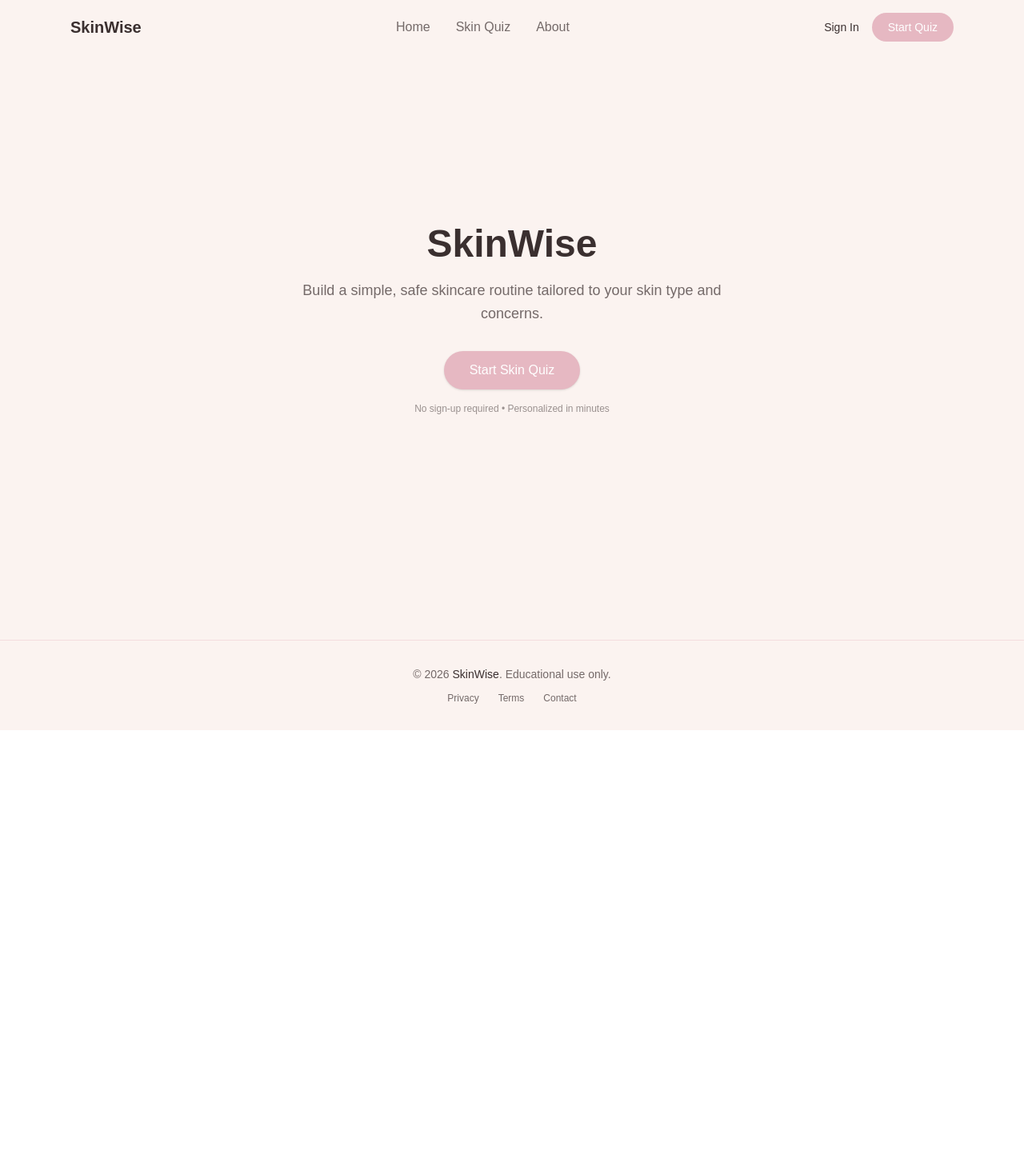
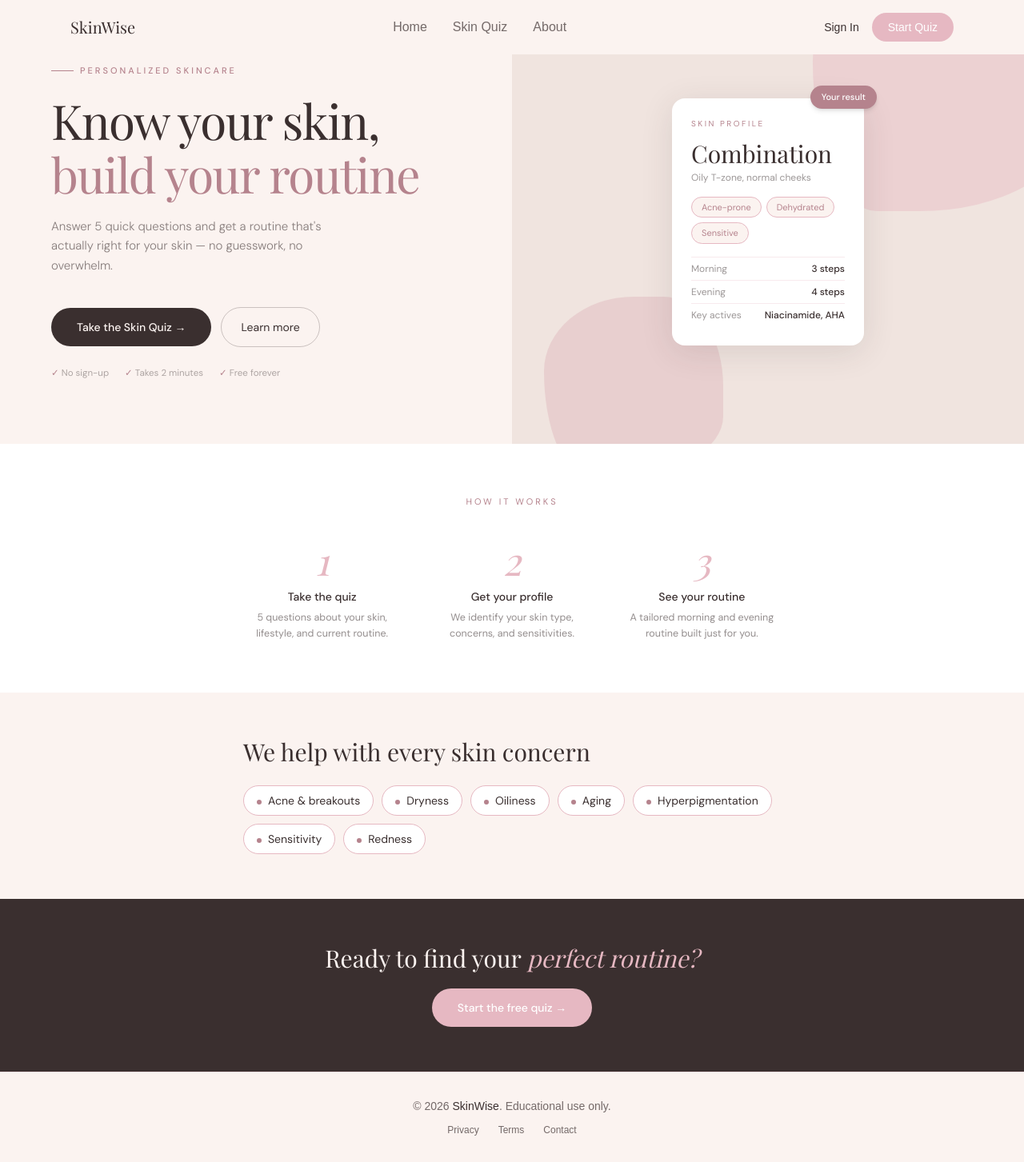
Before and after one commit to Shehnazdeep/SkinWise, a Next.js app: page / in a window 1280 px wide. Shown: the whole page at 80% size. Before the commit the page ends 913 px from the top, so only its background shows below. Built offline with nearby package versions, Linux system fonts and the light colour scheme.

Commit message:
UI/Layout of HomePage Updated

```diff
--- a/app/layout.tsx
+++ b/app/layout.tsx
@@ -1,23 +1,66 @@
+// import type { Metadata } from "next";
+// import { Geist, Geist_Mono } from "next/font/google";
+// import "./globals.css";
+
+// import Header from "@/components/Header";
+// import Footer from "@/components/Footer";
+
+// const geistSans = Geist({
+//   variable: "--font-geist-sans",
+//   subsets: ["latin"],
+// });
+
+// const geistMono = Geist_Mono({
+//   variable: "--font-geist-mono",
+//   subsets: ["latin"],
+// });
+
+// export const metadata: Metadata = {
+//   title: "SkinWise",
+//   description: "SkinWise helps you discover personalized skincare routines tailored to your skin type and concerns.",
+// };
+
+// export default function RootLayout({
+//   children,
+// }: Readonly<{
+//   children: React.ReactNode;
+// }>) {
+//   return (
+//     <html lang="en">
+//       <body
+//         className={`${geistSans.variable} ${geistMono.variable} antialiased`}
+//       >
+//         <Header />
+//         {children}
+//         <Footer />
+//       </body>
+//     </html>
+//   );
+// }
 import type { Metadata } from "next";
-import { Geist, Geist_Mono } from "next/font/google";
+import { DM_Sans, Playfair_Display } from "next/font/google";
 import "./globals.css";
 
 import Header from "@/components/Header";
 import Footer from "@/components/Footer";
 
-const geistSans = Geist({
-  variable: "--font-geist-sans",
+const dmSans = DM_Sans({
+  variable: "--font-dm-sans",
   subsets: ["latin"],
+  weight: ["300", "400", "500"],
 });
 
-const geistMono = Geist_Mono({
-  variable: "--font-geist-mono",
+const playfair = Playfair_Display({
+  variable: "--font-playfair",
   subsets: ["latin"],
+  weight: ["400", "600"],
+  style: ["normal", "italic"],
 });
 
 export const metadata: Metadata = {
   title: "SkinWise",
-  description: "SkinWise helps you discover personalized skincare routines tailored to your skin type and concerns.",
+  description:
+    "SkinWise helps you discover personalized skincare routines tailored to your skin type and concerns.",
 };
 
 export default function RootLayout({
@@ -27,9 +70,7 @@ export default function RootLayout({
 }>) {
   return (
     <html lang="en">
-      <body
-        className={`${geistSans.variable} ${geistMono.variable} antialiased`}
-      >
+      <body className={`${dmSans.variable} ${playfair.variable} antialiased`}>
         <Header />
         {children}
         <Footer />
--- a/app/page.tsx
+++ b/app/page.tsx
@@ -1,34 +1,238 @@
-import Image from "next/image";
+// import Image from "next/image";
+
+// export default function Home() {
+//   return (
+//     <main className="min-h-screen bg-[#FBF3F0] flex items-center justify-center">
+//       <div className="max-w-xl text-center p-6">
+
+//         {/* Brand Name */}
+//         <h1 className="text-5xl font-semibold text-[#3A2F2F]">
+//           SkinWise
+//         </h1>
+
+//         {/* Tagline */}
+//         <p className="mt-5 text-[#3A2F2F]/70 text-lg leading-relaxed">
+//           Build a simple, safe skincare routine tailored to your skin type and concerns.
+//         </p>
+
+//         {/* Primary CTA */}
+//         <button
+//           className="mt-8 px-8 py-3 rounded-full
+//           bg-[#E6B8C2] text-white font-medium
+//           hover:bg-[#B5838D] transition shadow-sm"
+//         >
+//           Start Skin Quiz
+//         </button>
+
+//         {/* Secondary trust text */}
+//         <p className="mt-4 text-xs text-[#3A2F2F]/50">
+//           No sign-up required • Personalized in minutes
+//         </p>
+//       </div>
+//     </main>
+//   );
+// }
+import Link from "next/link";
 
 export default function Home() {
   return (
-    <main className="min-h-screen bg-[#FBF3F0] flex items-center justify-center">
-      <div className="max-w-xl text-center p-6">
+    <main className="min-h-screen bg-[#FBF3F0] font-[family-name:var(--font-dm-sans)]">
 
-        {/* Brand Name */}
-        <h1 className="text-5xl font-semibold text-[#3A2F2F]">
-          SkinWise
-        </h1>
+      {/* ── Hero ── */}
+      <section className="grid md:grid-cols-2 min-h-[540px]">
 
-        {/* Tagline */}
-        <p className="mt-5 text-[#3A2F2F]/70 text-lg leading-relaxed">
-          Build a simple, safe skincare routine tailored to your skin type and concerns.
+        {/* Left */}
+        <div className="flex flex-col justify-center px-10 py-20 md:pl-16">
+
+          <div className="flex items-center gap-2 mb-5">
+            <span className="block w-7 h-px bg-[#B5838D]" />
+            <span className="text-[11px] tracking-[3px] uppercase text-[#B5838D] font-medium">
+              Personalized Skincare
+            </span>
+          </div>
+
+          <h1 className="font-[family-name:var(--font-playfair)] text-5xl md:text-6xl leading-[1.12] tracking-tight text-[#3A2F2F] mb-5">
+            Know your skin,{" "}
+            <em className="text-[#B5838D] not-italic font-normal italic">
+              build your routine
+            </em>
+          </h1>
+
+          <p className="text-[15px] leading-relaxed text-[#3A2F2F]/60 max-w-sm mb-10 font-light">
+            Answer 5 quick questions and get a routine that's actually right
+            for your skin — no guesswork, no overwhelm.
+          </p>
+
+          <div className="flex items-center gap-3 flex-wrap">
+            <Link
+              href="/quiz"
+              className="px-8 py-3.5 rounded-full bg-[#3A2F2F] text-[#FBF3F0] text-sm
+                                       font-medium hover:bg-[#B5838D] transition-colors"
+            >
+              Take the Skin Quiz →
+            </Link>
+            <Link
+              href="/about"
+              className="px-6 py-3.5 rounded-full border border-[#3A2F2F]/25 text-[#3A2F2F]
+                                       text-sm hover:border-[#B5838D] hover:text-[#B5838D] transition-colors"
+            >
+              Learn more
+            </Link>
+          </div>
+
+          <div className="mt-6 flex gap-5 text-[11.5px] text-[#3A2F2F]/40">
+            {["No sign-up", "Takes 2 minutes", "Free forever"].map((t) => (
+              <span key={t} className="before:content-['✓_'] before:text-[#B5838D]">
+                {t}
+              </span>
+            ))}
+          </div>
+        </div>
+
+        {/* Right — decorative result card */}
+        <div className="hidden md:flex relative items-center justify-center bg-[#F0E4DF] overflow-hidden">
+
+          {/* Blobs */}
+          <div
+            className="absolute w-80 h-80 rounded-[60%_40%_70%_30%/50%_60%_40%_70%]
+                                   bg-[#E6B8C2] opacity-45 -top-14 -right-14 pointer-events-none"
+          />
+          <div
+            className="absolute w-56 h-56 rounded-[60%_40%_70%_30%/50%_60%_40%_70%]
+                                   bg-[#D4A0A8] opacity-30 -bottom-10 left-10 pointer-events-none"
+          />
+
+          {/* Floating card */}
+          <div className="relative z-10 bg-white rounded-2xl p-6 w-60 shadow-[0_8px_40px_rgba(58,47,47,0.12)]">
+
+            {/* Badge */}
+            <span className="absolute -top-4 -right-4 bg-[#B5838D] text-white text-[11px]
+                                         font-medium px-3.5 py-1.5 rounded-full shadow-md">
+              Your result
+            </span>
+
+            <p className="text-[10px] uppercase tracking-[2.5px] text-[#B5838D] mb-3">
+              Skin profile
+            </p>
+            <p className="font-[family-name:var(--font-playfair)] text-3xl text-[#3A2F2F] leading-tight">
+              Combination
+            </p>
+            <p className="text-xs text-[#3A2F2F]/50 mt-0.5 mb-4">
+              Oily T-zone, normal cheeks
+            </p>
+
+            <div className="flex flex-wrap gap-1.5 mb-4">
+              {["Acne-prone", "Dehydrated", "Sensitive"].map((tag) => (
+                <span
+                  key={tag}
+                  className="bg-[#FBF3F0] border border-[#E6B8C2] rounded-full
+                                               px-3 py-1 text-[11px] text-[#B5838D]"
+                >
+                  {tag}
+                </span>
+              ))}
+            </div>
+
+            {[
+              ["Morning", "3 steps"],
+              ["Evening", "4 steps"],
+              ["Key actives", "Niacinamide, AHA"],
+            ].map(([label, value]) => (
+              <div
+                key={label}
+                className="flex justify-between items-center py-1.5
+                                           border-t border-[#E6B8C2]/30 text-xs"
+              >
+                <span className="text-[#3A2F2F]/50">{label}</span>
+                <span className="text-[#3A2F2F] font-medium">{value}</span>
+              </div>
+            ))}
+          </div>
+        </div>
+      </section>
+
+      {/* ── How it works ── */}
+      <section className="bg-white py-16 px-10">
+        <p className="text-[11px] uppercase tracking-[3px] text-[#B5838D] text-center mb-10">
+          How it works
         </p>
+        <div className="grid grid-cols-1 sm:grid-cols-3 gap-10 max-w-2xl mx-auto text-center">
+          {[
+            {
+              n: "1",
+              title: "Take the quiz",
+              body: "5 questions about your skin, lifestyle, and current routine.",
+            },
+            {
+              n: "2",
+              title: "Get your profile",
+              body: "We identify your skin type, concerns, and sensitivities.",
+            },
+            {
+              n: "3",
+              title: "See your routine",
+              body: "A tailored morning and evening routine built just for you.",
+            },
+          ].map(({ n, title, body }) => (
+            <div key={n}>
+              <p className="font-[family-name:var(--font-playfair)] text-5xl italic
+                                          text-[#E6B8C2] leading-none mb-3">
+                {n}
+              </p>
+              <p className="text-sm font-medium text-[#3A2F2F] mb-1.5">{title}</p>
+              <p className="text-[12.5px] text-[#3A2F2F]/55 leading-relaxed">{body}</p>
+            </div>
+          ))}
+        </div>
+      </section>
 
-        {/* Primary CTA */}
-        <button
-          className="mt-8 px-8 py-3 rounded-full
-          bg-[#E6B8C2] text-white font-medium
-          hover:bg-[#B5838D] transition shadow-sm"
+      {/* ── Concerns ── */}
+      <section className="py-14 px-10 bg-[#FBF3F0]">
+        <div className="max-w-2xl mx-auto">
+          <h2 className="font-[family-name:var(--font-playfair)] text-3xl text-[#3A2F2F] mb-6">
+            We help with every skin concern
+          </h2>
+          <div className="flex flex-wrap gap-2.5">
+            {[
+              "Acne & breakouts",
+              "Dryness",
+              "Oiliness",
+              "Aging",
+              "Hyperpigmentation",
+              "Sensitivity",
+              "Redness",
+            ].map((concern) => (
+              <span
+                key={concern}
+                className="bg-white border border-[#E6B8C2] rounded-full px-4 py-2
+                                           text-sm text-[#3A2F2F] hover:bg-[#3A2F2F] hover:text-white
+                                           hover:border-[#3A2F2F] transition-colors cursor-default
+                                           before:content-[''] before:inline-block before:w-1.5 before:h-1.5
+                                           before:rounded-full before:bg-[#B5838D] before:mr-2
+                                           before:align-middle"
+              >
+                {concern}
+              </span>
+            ))}
+          </div>
+        </div>
+      </section>
+
+      {/* ── CTA strip ── */}
+      <section className="bg-[#3A2F2F] py-14 px-10 flex flex-col items-center gap-5 text-center">
+        <p className="font-[family-name:var(--font-playfair)] text-3xl text-[#FBF3F0]">
+          Ready to find your{" "}
+          <em className="text-[#E6B8C2]">perfect routine?</em>
+        </p>
+        <Link
+          href="/quiz"
+          className="px-8 py-3.5 rounded-full bg-[#E6B8C2] text-white text-sm
+                               font-medium hover:bg-[#B5838D] transition-colors"
         >
-          Start Skin Quiz
-        </button>
+          Start the free quiz →
+        </Link>
+      </section>
 
-        {/* Secondary trust text */}
-        <p className="mt-4 text-xs text-[#3A2F2F]/50">
-          No sign-up required • Personalized in minutes
-        </p>
-      </div>
     </main>
   );
 }
--- a/components/Header.tsx
+++ b/components/Header.tsx
@@ -67,7 +67,8 @@ export default function Header() {
             <div className="max-w-6xl mx-auto px-6 py-4 flex justify-between items-center">
 
                 {/* Logo */}
-                <h1 className="text-xl font-semibold text-[#3A2F2F]">
+                {/* <h1 className="text-xl font-semi-bold text-[#3A2F2F]"> */}
+                <h1 className="text-xl font-[family-name:var(--font-playfair)] text-[#3A2F2F]">
                     <Link href="/">
                         SkinWise </Link>
 
```
